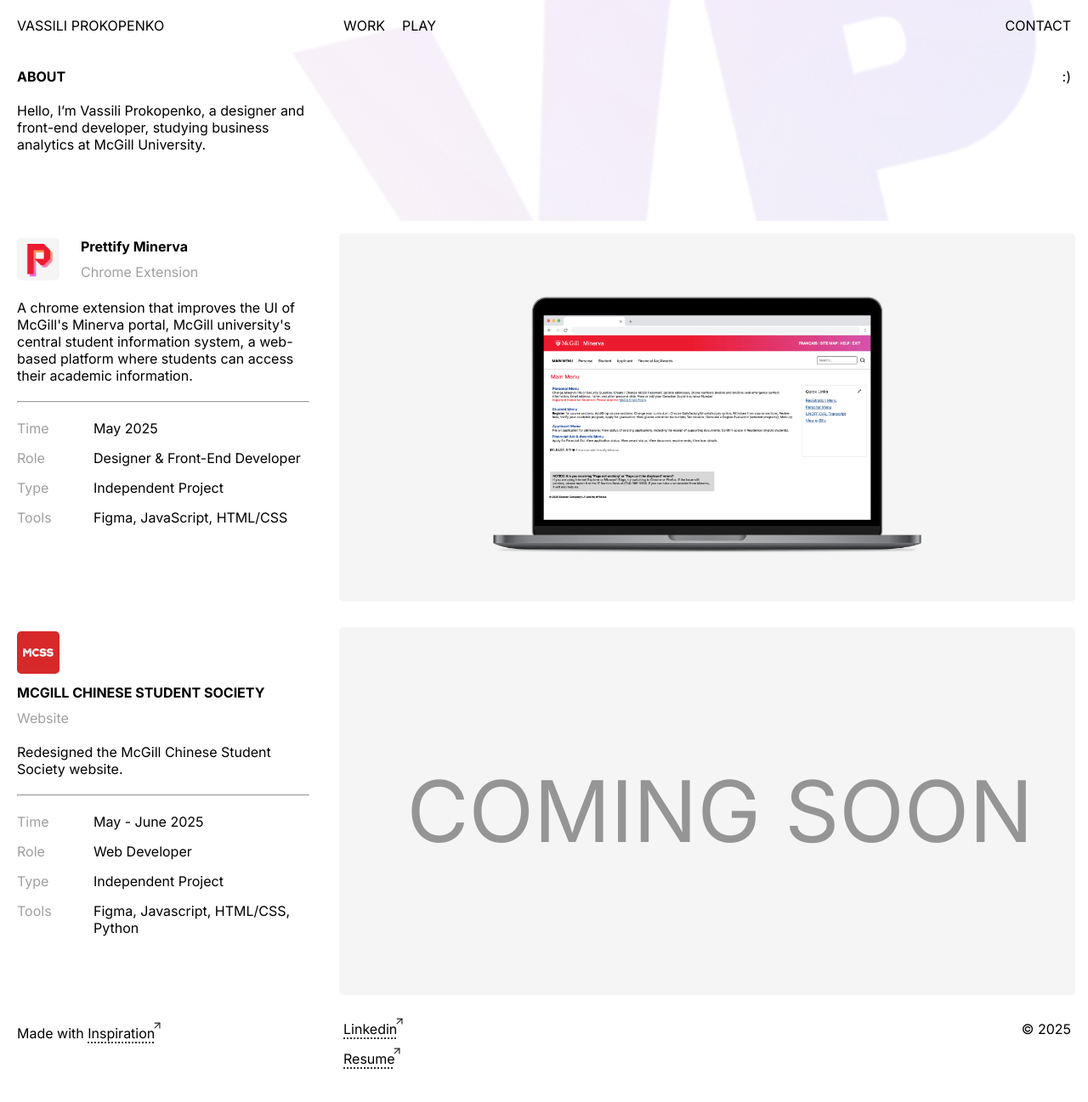
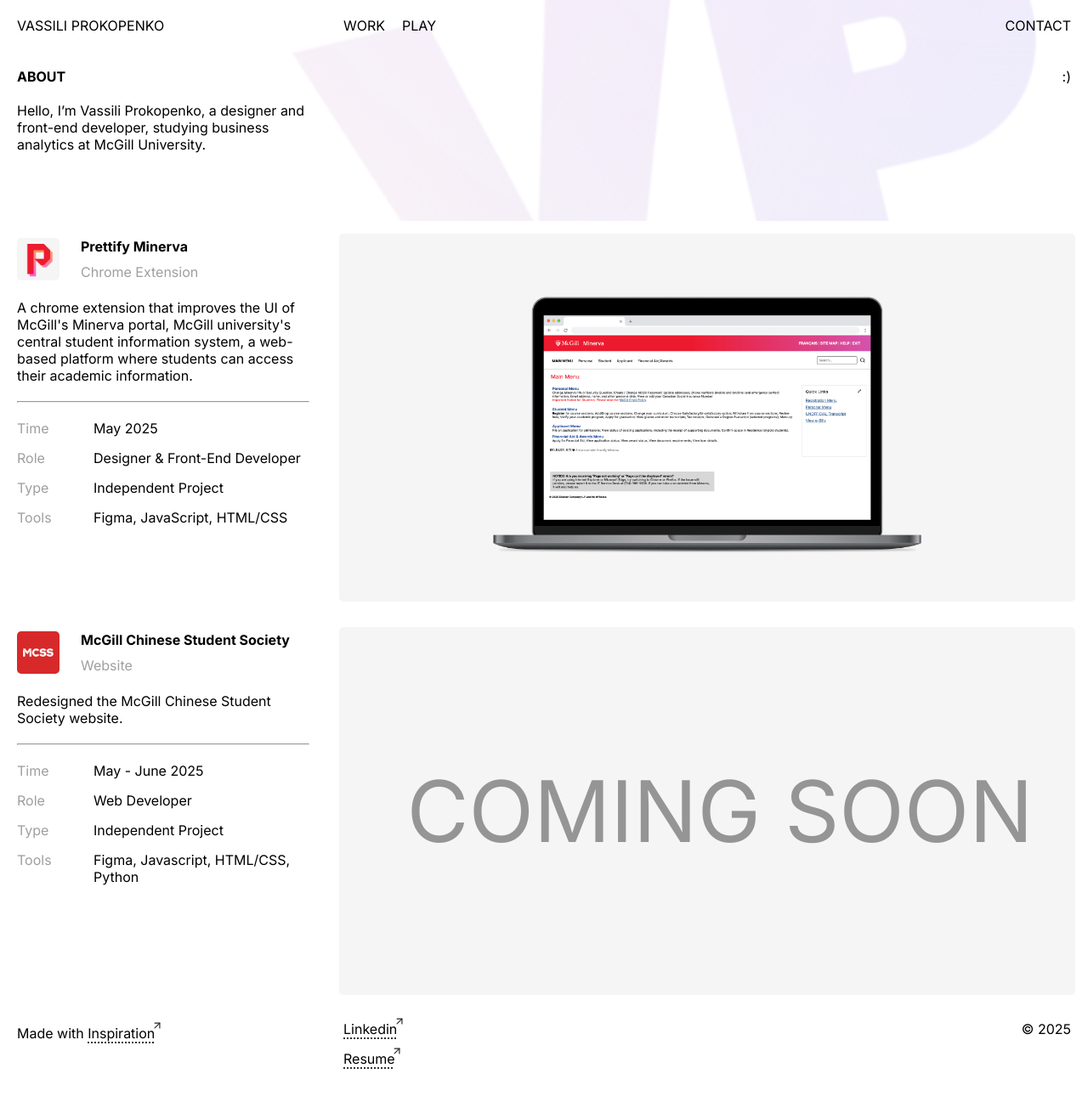
Before and after one commit to VassiliProko/portfolio_website, a Jekyll site: the page built from index.html, in a window 1280 px wide and 1386 px high. Shown: the top 1297 px of the window at 85% size. Built offline with Jekyll 4.4.1, drawn with Linux system fonts in a browser that asks for light colours.

Commit message:
fix link

```diff
--- a/_includes/navbar.html
+++ b/_includes/navbar.html
@@ -8,7 +8,7 @@
         </button>
     </div>
     <div class="navbarRight">
-        <a href="#main" class="mr-20">
+        <a href="index#main" class="mr-20">
             WORK
         </a>
         <a href="play">
--- a/index.html
+++ b/index.html
@@ -91,7 +91,7 @@
                     <img src="images/icons/mcss-icon.jpg" alt="MCSS Icon">
                 </div>
                 <div class="project-title-description">
-                    <h1 class="mb-10" id="mcss-title">MCGILL CHINESE STUDENT SOCIETY</h1>
+                    <h1 class="mb-10" id="mcss-title">McGill Chinese Student Society</h1>
                     <h2 class="mb-10">Website</h2>
                 </div>
             </div>
```
